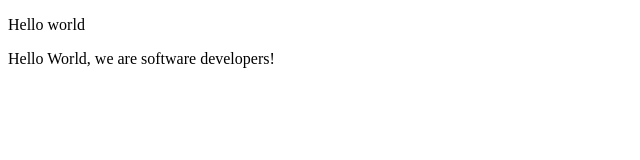
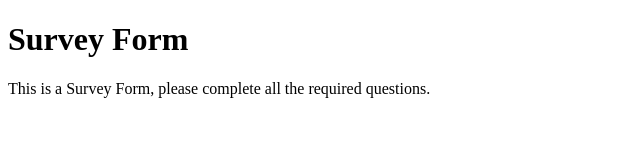
Before and after one commit to rivasbolinga/TrialMaximilianoAndrea, a plain HTML site: page index.html in a window 1280 px wide. Shown: the whole page, without its empty margins (0-640 px from the left). Drawn offline with Linux system fonts and the light colour scheme.

Commit message:
1y2 features

```diff
--- a/index.html
+++ b/index.html
@@ -7,9 +7,12 @@
   </head>
 
   <body>
+    <h1 id="title">Survey Form</h1>
     <script src="https://cdn.freecodecamp.org/testable-projects-fcc/v1/bundle.js"></script>
-    <p>Hello world</p>
-    <p>Hello World, we are software developers!</p>
+
+    <p id="description">
+      This is a Survey Form, please complete all the required questions.
+    </p>
     <!--
 
     Hello Camper!
```
